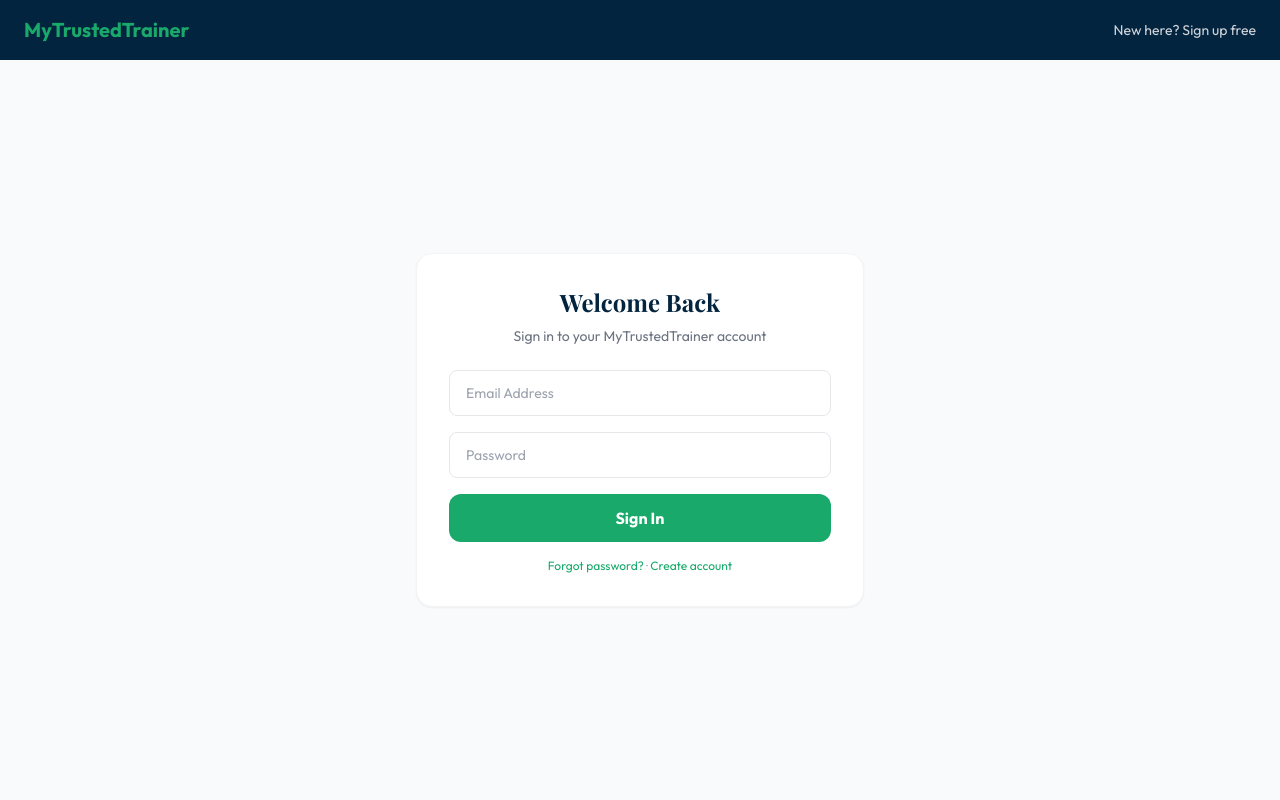
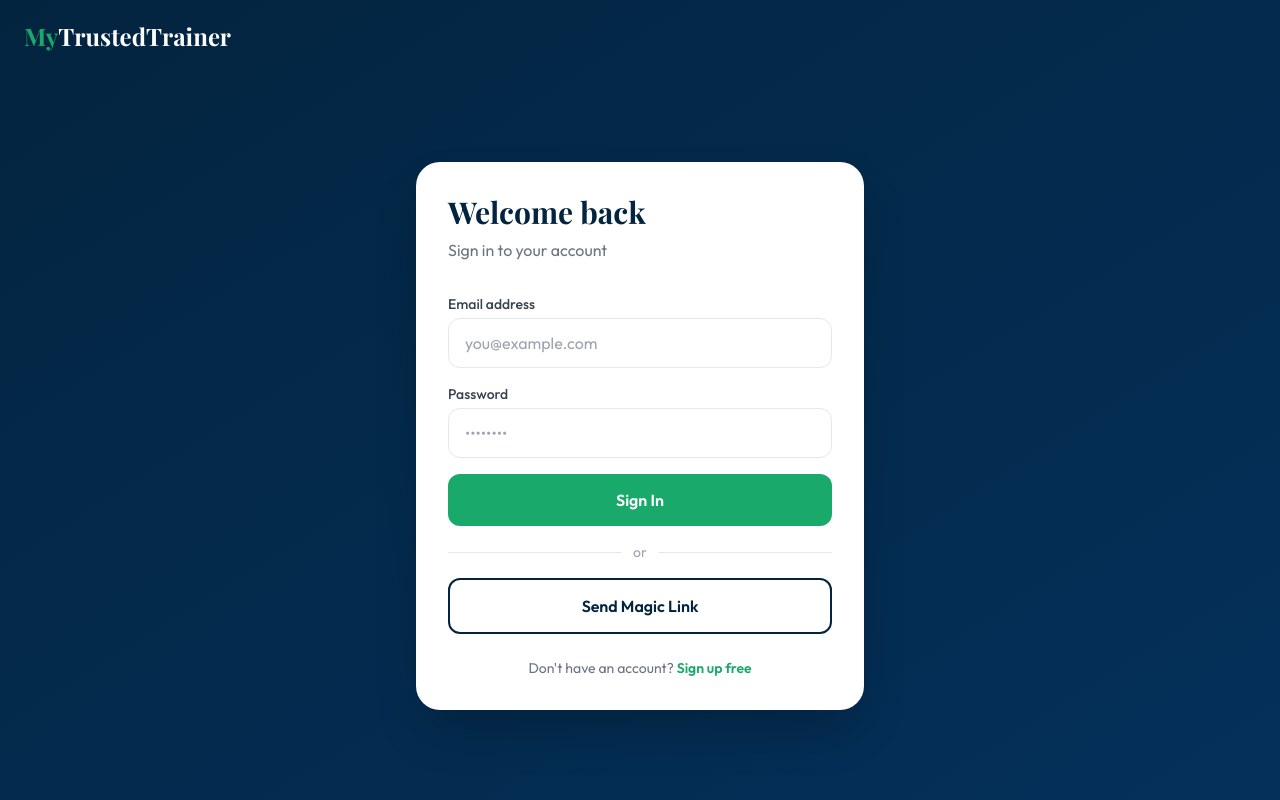
Before and after one commit to MyTrustedTrainer/mytrustedtrainer, a Next.js app: page /login in a window 1280 px wide. Built offline with nearby package versions, Linux system fonts and the light colour scheme; no server answers.

Commit message:
Add app/login/page.tsx

```diff
--- a/app/login/page.tsx
+++ b/app/login/page.tsx
@@ -1,26 +1,104 @@
+'use client'
+import { useState } from 'react'
+import { createClient } from '@/lib/supabase/client'
+import { useRouter } from 'next/navigation'
 import Link from 'next/link'
 
 export default function LoginPage() {
+  const supabase = createClient()
+  const router = useRouter()
+  const [email, setEmail] = useState('')
+  const [password, setPassword] = useState('')
+  const [error, setError] = useState('')
+  const [loading, setLoading] = useState(false)
+  const [magicSent, setMagicSent] = useState(false)
+
+  async function handleLogin(e: React.FormEvent) {
+    e.preventDefault()
+    setLoading(true)
+    setError('')
+    const { error } = await supabase.auth.signInWithPassword({ email, password })
+    if (error) { setError(error.message); setLoading(false); return }
+    router.push('/dashboard/trainer')
+  }
+
+  async function handleMagicLink() {
+    if (!email) { setError('Enter your email first'); return }
+    setLoading(true)
+    const { error } = await supabase.auth.signInWithOtp({ email, options: { emailRedirectTo: `${location.origin}/auth/callback` } })
+    if (error) { setError(error.message) } else { setMagicSent(true) }
+    setLoading(false)
+  }
+
   return (
-    <main className="min-h-screen bg-gray-50 flex flex-col">
-      <nav className="bg-[#03243F] text-white px-6 py-4 flex items-center justify-between">
-        <Link href="/" className="text-[#18A96B] text-xl font-bold font-[Playfair_Display,serif]">MyTrustedTrainer</Link>
-        <Link href="/signup" className="text-gray-300 hover:text-white text-sm">New here? Sign up free</Link>
+    <div className="min-h-screen bg-gradient-to-br from-[#03243F] to-[#04305a] flex flex-col">
+      {/* Nav */}
+      <nav className="px-6 py-5">
+        <Link href="/" className="text-2xl font-bold text-white" style={{fontFamily:'Playfair Display'}}>
+          <span className="text-[#18A96B]">My</span>TrustedTrainer
+        </Link>
       </nav>
-      <div className="flex-1 flex items-center justify-center p-6">
-        <div className="bg-white rounded-2xl border border-gray-100 shadow-sm p-8 w-full max-w-md">
-          <h1 className="text-2xl font-bold text-[#03243F] font-[Playfair_Display,serif] mb-2 text-center">Welcome Back</h1>
-          <p className="text-gray-500 text-sm text-center mb-6">Sign in to your MyTrustedTrainer account</p>
-          <div className="space-y-4">
-            <input type="email" placeholder="Email Address" className="w-full border border-gray-200 rounded-lg px-4 py-3 text-sm focus:outline-none focus:ring-2 focus:ring-[#18A96B]" />
-            <input type="password" placeholder="Password" className="w-full border border-gray-200 rounded-lg px-4 py-3 text-sm focus:outline-none focus:ring-2 focus:ring-[#18A96B]" />
-            <button className="w-full bg-[#18A96B] hover:bg-[#13875A] text-white font-bold py-3 rounded-xl transition-all">Sign In</button>
+
+      <div className="flex-1 flex items-center justify-center px-4 py-12">
+        <div className="w-full max-w-md">
+          <div className="bg-white rounded-3xl shadow-2xl p-8">
+            <h1 className="text-3xl font-bold text-[#03243F] mb-2" style={{fontFamily:'Playfair Display'}}>
+              Welcome back
+            </h1>
+            <p className="text-gray-500 mb-8">Sign in to your account</p>
+
+            {magicSent ? (
+              <div className="text-center py-8">
+                <div className="w-16 h-16 bg-green-100 rounded-full flex items-center justify-center mx-auto mb-4">
+                  <svg className="w-8 h-8 text-green-600" fill="none" viewBox="0 0 24 24" stroke="currentColor">
+                    <path strokeLinecap="round" strokeLinejoin="round" strokeWidth={2} d="M3 8l7.89 5.26a2 2 0 002.22 0L21 8M5 19h14a2 2 0 002-2V7a2 2 0 00-2-2H5a2 2 0 00-2 2v10a2 2 0 002 2z" />
+                  </svg>
+                </div>
+                <h3 className="text-xl font-bold text-[#03243F] mb-2">Check your email!</h3>
+                <p className="text-gray-600">We sent a magic link to <strong>{email}</strong></p>
+              </div>
+            ) : (
+              <form onSubmit={handleLogin} className="space-y-4">
+                <div>
+                  <label className="block text-sm font-medium text-gray-700 mb-1">Email address</label>
+                  <input type="email" value={email} onChange={e => setEmail(e.target.value)}
+                    placeholder="you@example.com" required
+                    className="w-full border border-gray-200 rounded-xl px-4 py-3 focus:outline-none focus:ring-2 focus:ring-[#18A96B]" />
+                </div>
+                <div>
+                  <label className="block text-sm font-medium text-gray-700 mb-1">Password</label>
+                  <input type="password" value={password} onChange={e => setPassword(e.target.value)}
+                    placeholder="••••••••" required
+                    className="w-full border border-gray-200 rounded-xl px-4 py-3 focus:outline-none focus:ring-2 focus:ring-[#18A96B]" />
+                </div>
+
+                {error && <p className="text-red-500 text-sm">{error}</p>}
+
+                <button type="submit" disabled={loading}
+                  className="w-full bg-[#18A96B] text-white py-3.5 rounded-xl font-semibold hover:bg-[#15906A] disabled:opacity-50 transition-colors">
+                  {loading ? 'Signing in...' : 'Sign In'}
+                </button>
+
+                <div className="relative flex items-center">
+                  <div className="flex-1 border-t border-gray-200" />
+                  <span className="px-3 text-sm text-gray-400">or</span>
+                  <div className="flex-1 border-t border-gray-200" />
+                </div>
+
+                <button type="button" onClick={handleMagicLink} disabled={loading}
+                  className="w-full border-2 border-[#03243F] text-[#03243F] py-3.5 rounded-xl font-semibold hover:bg-gray-50 disabled:opacity-50 transition-colors">
+                  Send Magic Link
+                </button>
+              </form>
+            )}
+
+            <p className="text-center text-gray-500 text-sm mt-6">
+              Don't have an account?{' '}
+              <Link href="/signup" className="text-[#18A96B] font-semibold hover:underline">Sign up free</Link>
+            </p>
           </div>
-          <p className="text-center text-gray-400 text-xs mt-4">
-            <Link href="/forgot-password" className="text-[#18A96B]">Forgot password?</Link> · <Link href="/signup" className="text-[#18A96B]">Create account</Link>
-          </p>
         </div>
       </div>
-    </main>
+    </div>
   )
 }
```
